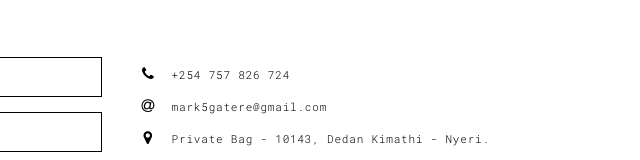
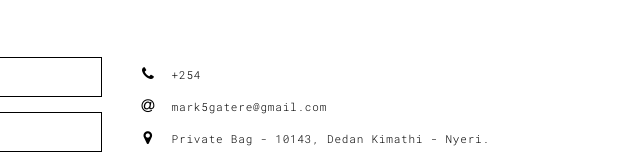
Before and after one commit to gateremark/gateremark, a plain HTML site: page contact.html in a window 1280 px wide. Shown: the part 145-305 px from the top of the page, 604-1244 px from the left. Drawn offline with Linux system fonts and the light colour scheme.

Commit message:
Updated contact.html

```diff
--- a/contact.html
+++ b/contact.html
@@ -83,7 +83,7 @@
                           <span class="fa-icon">
                             <i class="fa fa-phone" aria-hidden="true"></i>
                           </span>
-                          +254 757 826 724
+                          +254
                         </li>
                         <li>
                           <span class="fa-icon">
```
